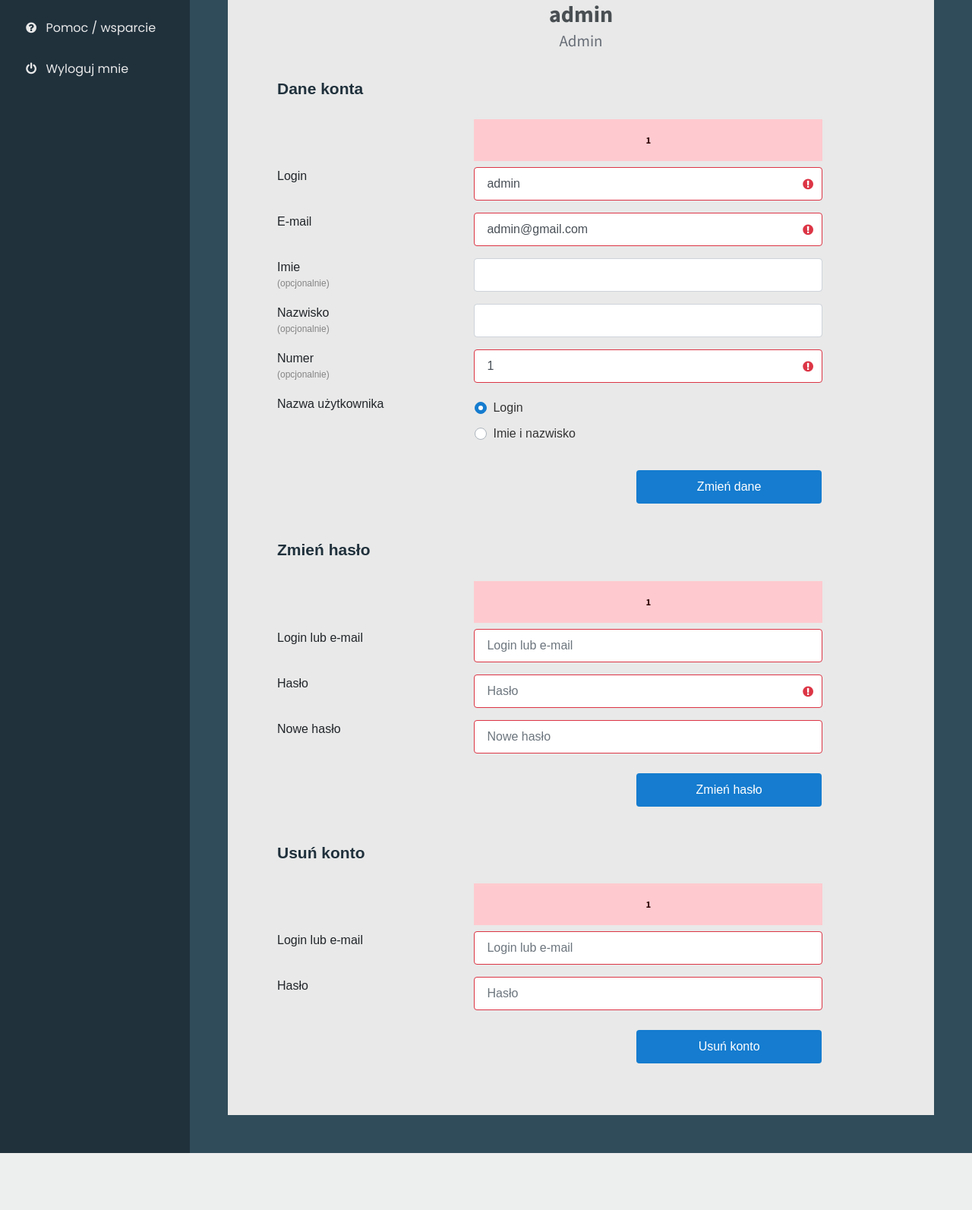
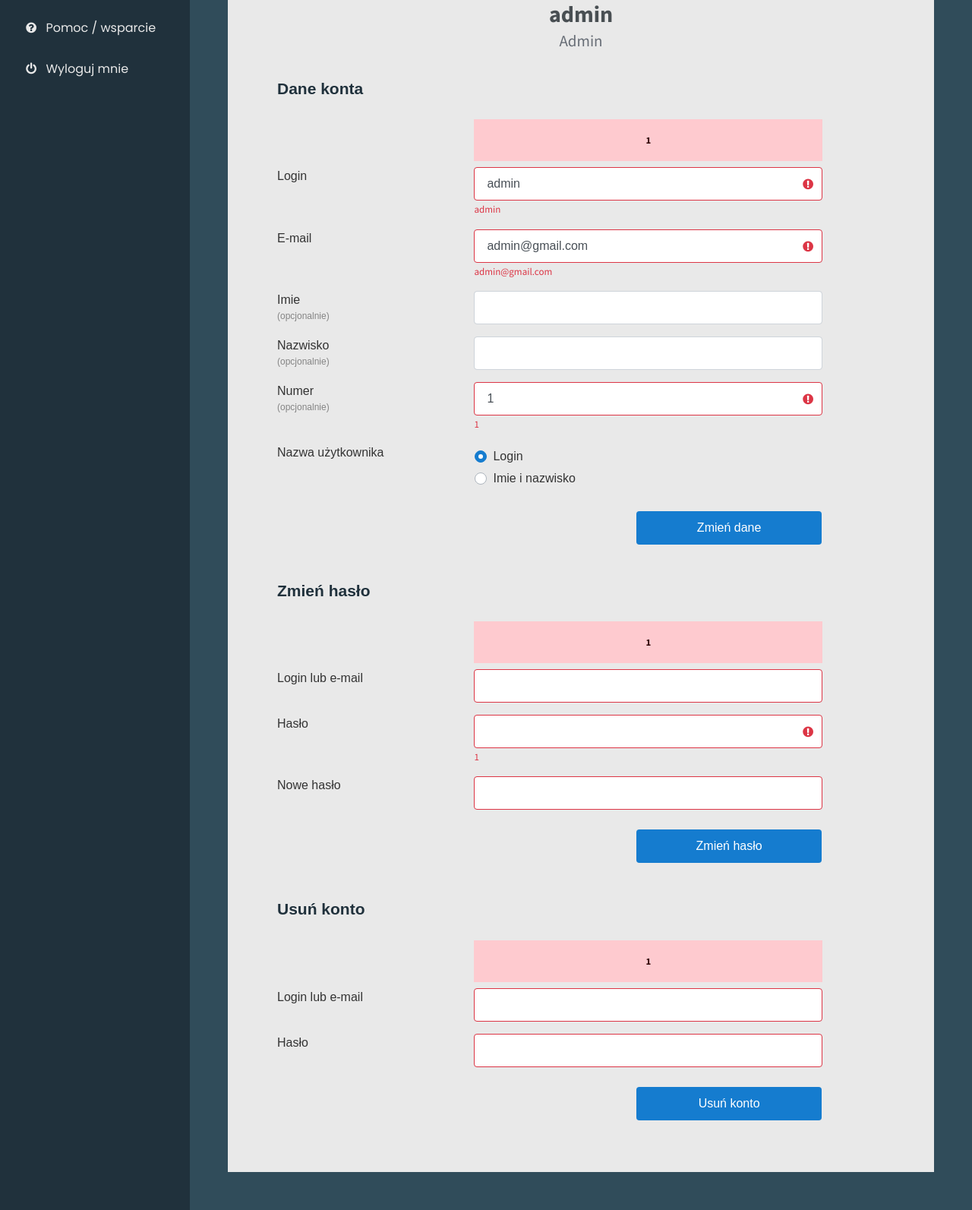
Before and after one commit to KoTubA/Login-system, a PHP site: page /panel.php in a window 1280 px wide. Shown: the part 310-1903 px from the top of the page at 76% size. Before the commit the page ends 1828 px from the top, so only its background shows below. Run offline with PHP 8.4, Linux system fonts and the light colour scheme; a user stored in the database is signed in; data comes from the database, SQL or seed files in the repository; some libraries are stand-ins or nearby versions; some web fonts are replaced.

Commit message:
Improved design appearance

```diff
--- a/change-pass-account.php
+++ b/change-pass-account.php
@@ -31,7 +31,7 @@
                                 $flag = true;
                                 if (strlen($pass2)<5) {
                                     $flag = false;
-                                    $_SESSION['ep_pass2'] = "Minimalna długość hasła: 5";
+                                    $_SESSION['ep_pass2'] = "Minimalna długość hasła to 8 znaków";
                                 }
                                 if($flag) {
                                     if($pass!==$pass2) {
--- a/panel.php
+++ b/panel.php
@@ -95,7 +95,7 @@
                                     </div>
                                 </div>
                                 <div class="wrapp-input wrapp-input-search">
-                                    <input type="search" class="form-control ds-input" id="search-input" placeholder="Szukaj..."autocomplete="off">
+                                    <input type="search" class="form-control ds-input" id="search-input" placeholder="Szukaj..."autocomplete="off"  spellcheck="false">
                                     <span class="icon-input-second"><i class="icon-search"></i></span>
                                 </div>
                                 <div class="system-account-options system-account-options-focus"><a href="panel.php"><i class="icon-home"></i><span>Strona główna</span></a></div>
@@ -129,39 +129,49 @@
                                                 <div class="wrapper-user-data row">
                                                     <div class="name-user-data col-12 col-sm-4">Login</div>
                                                     <div class="box-user-data col-12 col-sm-8">
-                                                        <div class="wrapp-input<?php if(isset($_SESSION['edata_login'])) echo ' alert-validate'?>">
+                                                        <div class="wrapp-input<?php if(isset($_SESSION['edata_login'])) echo ' alert-validate error-alert'?>">
+                                                            <div class="label-input-form">
+                                                                <input class="form-control <?php if(isset($_SESSION['edata_login'])) echo ' is-invalid'?>" type="text" name="data_login" spellcheck="false" <?php if(isset($_SESSION['dataf_login'])){echo "value='".$_SESSION['dataf_login']."'";} else if(isset($_SESSION['login_copy'])){echo "value='".$_SESSION['login_copy']."'";}?>/>
+                                                            </div>
                                                             <div class="error-message"><?php if(isset($_SESSION['edata_login'])) echo $_SESSION['edata_login']?></div>
-                                                            <input class="form-control <?php if(isset($_SESSION['edata_login'])) echo ' is-invalid'?>" type="text" name="data_login" <?php if(isset($_SESSION['dataf_login'])){echo "value='".$_SESSION['dataf_login']."'";} else if(isset($_SESSION['login_copy'])){echo "value='".$_SESSION['login_copy']."'";}?>/>
                                                         </div>
                                                     </div>
                                                 </div>
                                                 <div class="wrapper-user-data row">
                                                     <div class="name-user-data col-12 col-sm-4">E-mail</div>
                                                     <div class="box-user-data col-12 col-sm-8">
-                                                        <div class="wrapp-input<?php if(isset($_SESSION['edata_mail'])) echo ' alert-validate'?>">
+                                                        <div class="wrapp-input<?php if(isset($_SESSION['edata_mail'])) echo ' alert-validate error-alert'?>">
+                                                            <div class="label-input-form">
+                                                                <input class="form-control <?php if(isset($_SESSION['edata_mail'])) echo ' is-invalid'?>" type="text" name="data_mail" spellcheck="false" <?php if(isset($_SESSION['dataf_mail'])){echo "value='".$_SESSION['dataf_mail']."'";} else if(isset($_SESSION['mail_copy'])){echo "value='".$_SESSION['mail_copy']."'";}?>/>
+                                                            </div>
                                                             <div class="error-message"><?php if(isset($_SESSION['edata_mail'])) echo $_SESSION['edata_mail']?></div>
-                                                            <input class="form-control <?php if(isset($_SESSION['edata_mail'])) echo ' is-invalid'?>" type="text" name="data_mail" <?php if(isset($_SESSION['dataf_mail'])){echo "value='".$_SESSION['dataf_mail']."'";} else if(isset($_SESSION['mail_copy'])){echo "value='".$_SESSION['mail_copy']."'";}?>/>
                                                         </div>
                                                     </div>
                                                 </div>
                                                 <div class="wrapper-user-data row">
                                                     <div class="name-user-data col-12 col-sm-4">Imie<p>(opcjonalnie)</p></div>
                                                     <div class="box-user-data col-12 col-sm-8">
-                                                        <input class="form-control" type="text" name="data_name" <?php if(isset($_SESSION['dataf_name'])){echo "value='".$_SESSION['dataf_name']."'";} else if(isset($_SESSION['name_copy'])){echo "value='".$_SESSION['name_copy']."'";}?>/>
+                                                        <div class="label-input-form">
+                                                            <input class="form-control" type="text" name="data_name" spellcheck="false" <?php if(isset($_SESSION['dataf_name'])){echo "value='".$_SESSION['dataf_name']."'";} else if(isset($_SESSION['name_copy'])){echo "value='".$_SESSION['name_copy']."'";}?>/>
+                                                        </div>
                                                     </div>
                                                 </div>
                                                 <div class="wrapper-user-data row">
                                                     <div class="name-user-data col-12 col-sm-4">Nazwisko<p>(opcjonalnie)</p></div>
                                                     <div class="box-user-data col-12 col-sm-8">
-                                                        <input class="form-control" type="text" name="data_surname" <?php if(isset($_SESSION['dataf_surname'])){echo "value='".$_SESSION['dataf_surname']."'";} else if(isset($_SESSION['surname_copy'])){echo "value='".$_SESSION['surname_copy']."'";}?>/>
+                                                        <div class="label-input-form">
+                                                            <input class="form-control" type="text" name="data_surname" spellcheck="false" <?php if(isset($_SESSION['dataf_surname'])){echo "value='".$_SESSION['dataf_surname']."'";} else if(isset($_SESSION['surname_copy'])){echo "value='".$_SESSION['surname_copy']."'";}?>/>
+                                                        </div>
                                                     </div>
                                                 </div>
                                                 <div class="wrapper-user-data row">
                                                     <div class="name-user-data col-12 col-sm-4">Numer<p>(opcjonalnie)</p></div>
                                                     <div class="box-user-data col-12 col-sm-8">
-                                                        <div class="wrapp-input<?php if(isset($_SESSION['edata_number'])) echo ' alert-validate'?>">
+                                                        <div class="wrapp-input<?php if(isset($_SESSION['edata_number'])) echo ' alert-validate error-alert'?>">
+                                                            <div class="label-input-form">
+                                                                <input class="form-control <?php if(isset($_SESSION['edata_number'])) echo ' is-invalid'?>" type="tel" name="data_number" spellcheck="false" <?php if(isset($_SESSION['dataf_number'])){echo "value='".$_SESSION['dataf_number']."'";} else if(isset($_SESSION['number_copy'])){echo "value='".$_SESSION['number_copy']."'";}?>/>
+                                                            </div>
                                                             <div class="error-message"><?php if(isset($_SESSION['edata_number'])) echo $_SESSION['edata_number']?></div>
-                                                            <input class="form-control <?php if(isset($_SESSION['edata_number'])) echo ' is-invalid'?>" type="tel" name="data_number" <?php if(isset($_SESSION['dataf_number'])){echo "value='".$_SESSION['dataf_number']."'";} else if(isset($_SESSION['number_copy'])){echo "value='".$_SESSION['number_copy']."'";}?>/>
                                                         </div>
                                                     </div>
                                                 </div>
@@ -186,8 +196,11 @@
                                                     <div id="paddowrd-confirm-cnt" class="col-12 col-xl-11">
                                                         <h5>POTWIERDŹ ZMIANE</h5>
                                                         <div class="wrapp-input">
-                                                            <input class="form-control <?php if(isset($_SESSION['passe_update'])) echo ' is-invalid'?>" type="password" name="data_pass" placeholder="Hasło"/>
-                                                            <span class="icon-input"><i class="icon-lock"></i></span>
+                                                            <div class="label-input-form">
+                                                                <input class="form-control <?php if(isset($_SESSION['passe_update'])) echo ' is-invalid'?>" type="password" name="data_pass" spellcheck="false"/>
+                                                                <label class="label-without-icon" for="data_pass">Hasło</label>
+                                                                <span class="icon-input"><i class="icon-lock"></i></span>
+                                                            </div>
                                                         </div>
                                                         <button type="submit" class="btn btn-primary change-data-btn-confirm">Zmień dane</button>
                                                     </div>
@@ -209,25 +222,31 @@
                                                     <div class="name-user-data col-12 col-sm-4">Login lub e-mail</div>
                                                     <div class="box-user-data col-12 col-sm-8">
                                                         <div class="wrapp-input">
-                                                            <input class="form-control <?php if(isset($_SESSION['ep_logon'])) echo ' is-invalid'?>" type="text" name="p_login" placeholder="Login lub e-mail" />
+                                                            <div class="label-input-form">
+                                                                <input class="form-control <?php if(isset($_SESSION['ep_logon'])) echo ' is-invalid'?>" type="text" name="p_login" spellcheck="false"/>
+                                                            </div>
                                                         </div>
                                                     </div>
                                                 </div>
                                                 <div class="wrapper-user-data row">
                                                     <div class="name-user-data col-12 col-sm-4">Hasło</div>
                                                     <div class="box-user-data col-12 col-sm-8">
-                                                        <div class="wrapp-input<?php if(isset($_SESSION['ep_change'])) echo ' alert-validate'?>">
+                                                        <div class="wrapp-input<?php if(isset($_SESSION['ep_change'])) echo ' alert-validate error-alert'?>">
+                                                            <div class="label-input-form">
+                                                                <input class="form-control <?php if(isset($_SESSION['ep_logon'])||isset($_SESSION['ep_change'])) echo ' is-invalid'?>" type="password" name="p_pass" spellcheck="false"/>
+                                                            </div>
                                                             <div class="error-message"><?php if(isset($_SESSION['ep_change'])) echo $_SESSION['ep_change']?></div>
-                                                            <input class="form-control <?php if(isset($_SESSION['ep_logon'])||isset($_SESSION['ep_change'])) echo ' is-invalid'?>" type="password" name="p_pass" placeholder="Hasło"/>
                                                         </div>
                                                     </div>
                                                 </div>
                                                  <div class="wrapper-user-data row">
                                                     <div class="name-user-data col-12 col-sm-4">Nowe hasło</div>
                                                     <div class="box-user-data col-12 col-sm-8">
-                                                        <div class="wrapp-input<?php if(isset($_SESSION['ep_pass2'])) echo ' alert-validate'?>">
+                                                        <div class="wrapp-input<?php if(isset($_SESSION['ep_pass2'])) echo ' alert-validate error-alert'?>">
+                                                            <div class="label-input-form">
+                                                                <input class="form-control <?php if(isset($_SESSION['ep_logon'])||isset($_SESSION['ep_change'])||isset($_SESSION['ep_pass2'])) echo ' is-invalid'?>" type="password" name="p_pass2" spellcheck="false"/>
+                                                            </div>
                                                             <div class="error-message"><?php if(isset($_SESSION['ep_pass2'])) echo $_SESSION['ep_pass2']?></div>
-                                                            <input class="form-control <?php if(isset($_SESSION['ep_logon'])||isset($_SESSION['ep_change'])||isset($_SESSION['ep_pass2'])) echo ' is-invalid'?>" type="password" name="p_pass2" placeholder="Nowe hasło"/>
                                                         </div>
                                                     </div>
                                                 </div>
@@ -251,7 +270,9 @@
                                                     <div class="name-user-data col-12 col-sm-4">Login lub e-mail</div>
                                                     <div class="box-user-data col-12 col-sm-8">
                                                         <div class="wrapp-input">
-                                                            <input class="form-control <?php if(isset($_SESSION['de_delete'])) echo ' is-invalid'?>" type="text" name="d_login" placeholder="Login lub e-mail" />
+                                                            <div class="label-input-form">
+                                                                <input class="form-control <?php if(isset($_SESSION['de_delete'])) echo ' is-invalid'?>" type="text" name="d_login" spellcheck="false"/>
+                                                            </div>
                                                         </div>
                                                     </div>
                                                 </div>
@@ -259,7 +280,9 @@
                                                     <div class="name-user-data col-12 col-sm-4">Hasło</div>
                                                     <div class="box-user-data col-12 col-sm-8">
                                                         <div class="wrapp-input">
-                                                            <input class="form-control <?php if(isset($_SESSION['de_delete'])) echo ' is-invalid'?>" type="password" name="d_pass" placeholder="Hasło"/>
+                                                            <div class="label-input-form">
+                                                                <input class="form-control <?php if(isset($_SESSION['de_delete'])) echo ' is-invalid'?>" type="password" name="d_pass" spellcheck="false"/>
+                                                            </div>
                                                         </div>
                                                     </div>
                                                 </div>
--- a/style.css
+++ b/style.css
@@ -1,5 +1,8 @@
 :root {
     --main-color: #157ccf;
+    --silver-color: #898989;
+    --error-color: #dc3545;
+    --text-color: #333;
 }
 
 body {
@@ -9,6 +12,7 @@ body {
     background-position: center;
     background-size: cover;
     min-height: 100vh;
+    color: var(--text-color);
 }
 
 #page-wrapper {
@@ -227,7 +231,7 @@ main {
 
 #system-login-container, #system-account-container, #system-registration {
     width: 100%;
-    height: 500px;
+    height: 570px;
     -webkit-box-shadow: 0 2px 5px 1px rgba(0, 0, 0, 0.4);
             box-shadow: 0 2px 5px 1px rgba(0, 0, 0, 0.4);
     display: -webkit-box;
@@ -1068,7 +1085,7 @@ button {
 
 .custom-control {
     padding: 0px;
-    margin: 5px 0px 10px 48px;
+    margin: 5px 0px 5px 48px;
     width: 100%;
     display: -webkit-box;
     display: -ms-flexbox;
@@ -1084,6 +1101,10 @@ button {
     display: -webkit-box;
     display: -ms-flexbox;
     display: flex;
+    -webkit-box-orient: vertical;
+    -webkit-box-direction: normal;
+        -ms-flex-direction: column;
+            flex-direction: column;
     -webkit-box-pack: center;
         -ms-flex-pack: center;
             justify-content: center;
@@ -1093,11 +1114,28 @@ button {
     margin: 8px 0px;
 }
 
+.label-input-form {
+    position: relative;
+    width: 100%;
+    display: -webkit-box;
+    display: -ms-flexbox;
+    display: flex;
+    -webkit-box-orient: vertical;
+    -webkit-box-direction: normal;
+        -ms-flex-direction: column;
+            flex-direction: column;
+    -webkit-box-pack: center;
+        -ms-flex-pack: center;
+            justify-content: center;
+    -webkit-box-align: center;
+        -ms-flex-align: center;
+            align-items: center;
+}
+
 .icon-input, .icon-input-second {
     position: absolute;
     left: 0;
     padding-left: 10px;
-    height: 100%;
     display: -webkit-box;
     display: -ms-flexbox;
     display: flex;
@@ -1156,75 +1222,130 @@ button {
 
 .form-control.is-invalid, .was-validated .form-control:invalid {
     background-image: none;
+    border-color: var(--error-color) !important;
 }
 
 .error-message {
-    position: absolute;
-    right: 5px;
-    display: inline-block;
+    display: none;
     font-size: 13px;
     line-height: 1.4;
+    z-index: 1;
+    opacity: 0;
     visibility: hidden;
-    z-index: 1;
-    color: rgb(46, 46, 46);
-    position: absolute;
-    right: 10px;
-    top: 33px;
-    background-color: #f1f0f0;
-    -webkit-user-select: none;
-       -moz-user-select: none;
-        -ms-user-select: none;
-            user-select: none;
-    cursor: default;
-    opacity: 0;
-    -webkit-transform: translateY(-4px);
-        -ms-transform: translateY(-4px);
-            transform: translateY(-4px);
-    margin: 10px 0px 3px;
-    padding: 8px 15px 7px;
-    -webkit-transition: all 0.2s ease-in 0s;
-    -o-transition: all 0.2s ease-in 0s;
-    transition: all 0.2s ease-in 0s;
-    -webkit-box-shadow: 0px 3px 5px 0px rgba(0, 0, 0, 0.5);
-            box-shadow: 0px 3px 5px 0px rgba(0, 0, 0, 0.5);
-    border-radius: 4px;
+    color: var(--error-color);
+    margin-top: 3px;
+    width: 100%;
     font-family: 'Source Sans Pro', sans-serif;
 }
 
-.error-message::after {
-    content: "";
-    width: 0px;
-    height: 0px;
-    position: absolute;
-    top: -6px;
-    right: 5px;
-    border-bottom: 6px solid #f1f0f0;
-    border-left: 6px solid transparent;
-    border-right: 6px solid transparent;
-    z-index: 10;
+#login-via-social-media {
+    display: -webkit-box;
+    display: -ms-flexbox;
+    display: flex;
+    -webkit-box-pack: center;
+        -ms-flex-pack: center;
+            justify-content: center;
+    -webkit-box-align: center;
+        -ms-flex-align: center;
+            align-items: center;
+    -webkit-box-orient: vertical;
+    -webkit-box-direction: normal;
+        -ms-flex-direction: column;
+            flex-direction: column;
+    width: 100%;
+    margin-top: 5px;
 }
 
-.error-message:before {
+.label-login {
+    color: var(--silver-color);
+    width: 100%;
+    display: -webkit-box;
+    display: -ms-flexbox;
+    display: flex;
+    -webkit-box-pack: center;
+        -ms-flex-pack: center;
+            justify-content: center;
+    margin: 7px 0px !important;
+    position: relative;
+    height: 15px;
+}
+
+.label-login::before {
     content: '';
     position: absolute;
-    top: 0;
-    left: 0;
-    width: 4px;
-    height: 100%;
-    border-top-left-radius: 4px;
-    border-bottom-left-radius: 4px;
-    background-color: #ff0b22;
+    width: 100%;
+    border-radius: 5px;
+    top: 70%;
+    height: 1px;
+    background-color: var(--silver-color);
+    font-size: 0.95rem;
 }
 
-.alert-validate:hover .error-message {
+#social-media-alternative {
+    margin: 0px !important;
+    position: absolute;
+    background-color: #FFF;
+    width: 15%;
+    display: -webkit-box;
+    display: -ms-flexbox;
+    display: flex;
+    -webkit-box-pack: center;
+        -ms-flex-pack: center;
+            justify-content: center;
+}
+
+.facebook-btn {
+    background-color: #3975F9 !important;
+}
+
+.google-btn {
+    background-color: #FFF!important;
+    color: var(--silver-color) !important;
+    border: 1px solid var(--silver-color) !important;
+}
+
+.facebook-btn, .google-btn {
+    -webkit-user-select: none !important;
+    -moz-user-select: none !important;
+    -ms-user-select: none !important;
+    user-select: none !important;
+    width: 100%;
+    margin-top: 10px;
+    display: -webkit-box;
+    display: -ms-flexbox;
+    display: flex;
+    -webkit-box-pack: center;
+        -ms-flex-pack: center;
+            justify-content: center;
+    -webkit-box-align: center;
+        -ms-flex-align: center;
+            align-items: center;
+}
+
+.facebook-btn svg, .google-btn svg {
+    margin-right: 8px;
+}
+
+.facebook-btn p, .google-btn p {
+    margin: 0px !important;
+}
+
+.error-alert {
+    margin: 5px 0px !important;
+}
+
+.error-alert .error-message {
     opacity: 1;
     visibility: visible;
+    display: -webkit-box;
+    display: -ms-flexbox;
+    display: flex;
 }
 
 .alert-validate::before {
     position: absolute;
     content: '\e804';
-    color: #dc3545;
+    color: var(--error-color);
     margin-right: 10px;
     font-family: "fontello";
     font-style: normal;
```
Also changed, not shown: other parts of style.css (+52 -10 lines), change-data.php (+5 -5 lines), visual-effects.js (+13 -1 lines).
